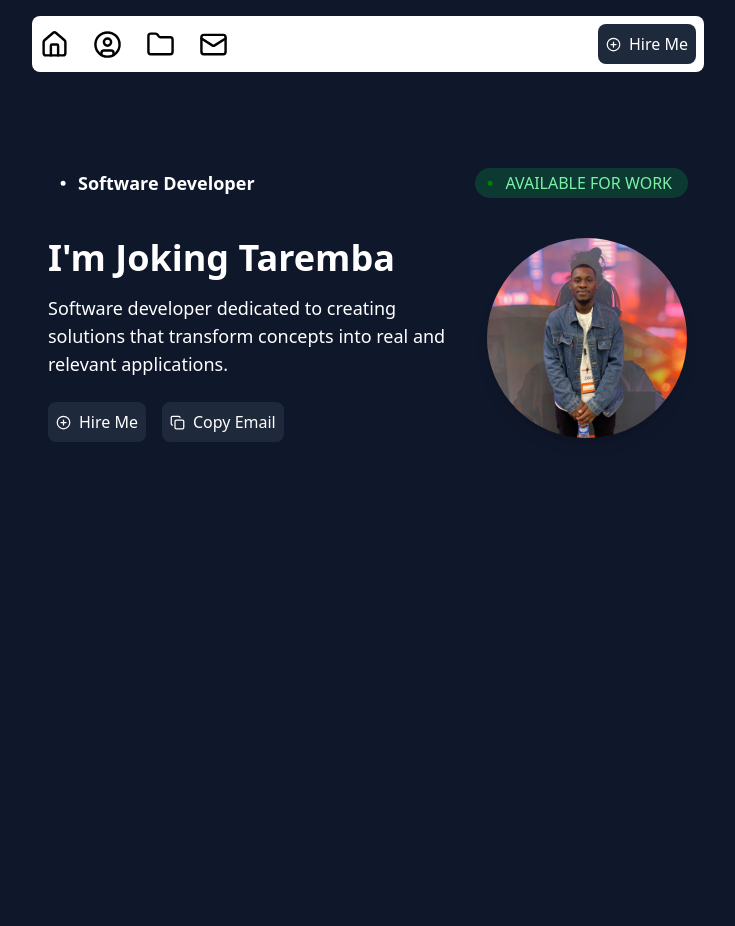
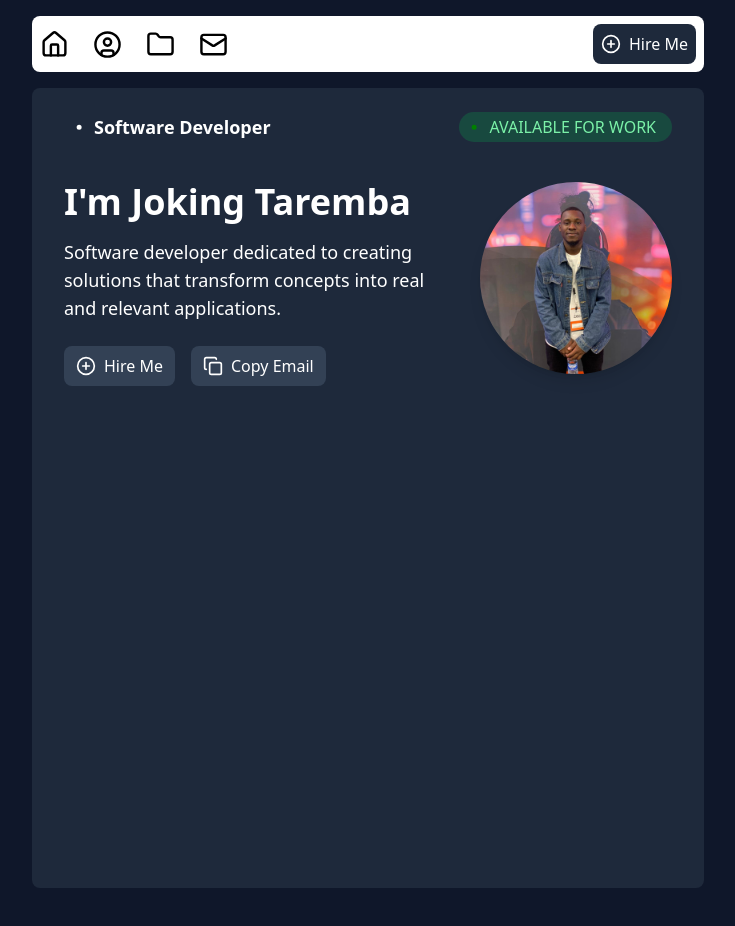
Before and after one commit to JokingTaremba/jokingwillportfolio, a Next.js app: page / in a window 1280 px wide. Shown: the top 926 px of the page, without its empty margins (272-1007 px from the left). After the commit the page ends 888 px from the top, so only its background shows below. Built offline with nearby package versions, Linux system fonts and the light colour scheme.

Commit message:
feat: create a customer button

```diff
--- a/src/app/layout.tsx
+++ b/src/app/layout.tsx
@@ -7,7 +7,7 @@ export default function RootLayout({ children }: { children: ReactNode }) {
     <html lang="pt">
       <body className="bg-[#0f172a]">
         <Navbar />
-        <main className="flex-1 pt-20">{children}</main>
+        <main className="">{children}</main>
       </body>
     </html>
   );
--- a/src/app/page.tsx
+++ b/src/app/page.tsx
@@ -2,8 +2,8 @@ import Home from "./sections/Home";
 
 export default function HomePage() {
   return (
-    <>
+    <div className="bg-[#1e293b] max-w-2xl rounded-lg mx-auto px-4">
       <Home />
-    </>
+    </div>
   );
 }
--- a/src/app/sections/Home.tsx
+++ b/src/app/sections/Home.tsx
@@ -1,11 +1,10 @@
-import CopyEmail from "@/components/copyEmail";
-import HireMe from "@/components/hireMe";
-import { Dot } from "lucide-react";
+import { CirclePlus, Copy, Dot } from "lucide-react";
 import Image from "next/image";
+import Button from "@/components/button";
 
 export default function Home() {
   return (
-    <section id="home" className="min-h-screen">
+    <section id="home" className=" min-h-screen pt-6">
       <div className="max-w-2xl mx-auto px-4">
         <div className="text-white flex justify-between items-center mb-10">
           <span className="flex items-center justify-center text-lg font-semibold">
@@ -29,8 +28,22 @@ export default function Home() {
               concepts into real and relevant applications.
             </p>
             <div className="flex justify-center md:justify-start gap-4">
-              <HireMe />
-              <CopyEmail />
+              <Button
+                text="Hire Me"
+                Icon={CirclePlus}
+                iconSize={20}
+                iconColor="white"
+                className="bg-[#334155] p-2 px-3 rounded-lg"
+                href="#hireme"
+              />
+              <Button
+                text="Copy Email"
+                Icon={Copy}
+                iconSize={20}
+                iconColor="white"
+                className="bg-[#334155] p-2 px-3 rounded-lg"
+                href="#copyemail"
+              />
             </div>
           </div>
 
--- a/src/components/Navbar.tsx
+++ b/src/components/Navbar.tsx
@@ -1,5 +1,5 @@
 import { CirclePlus, CircleUser, Folder, Home, Mail } from "lucide-react";
-import HireMe from "./hireMe";
+import Button from "./button";
 
 export default function Navbar() {
   return (
@@ -27,7 +27,14 @@ export default function Navbar() {
             </a>
           </li>
         </ul>
-        <HireMe />
+        <Button
+          text="Hire Me"
+          Icon={CirclePlus}
+          iconSize={20}
+          iconColor="white"
+          className="bg-[#1e293b] p-2 rounded-lg"
+          href="#hireme"
+        />
       </div>
     </header>
   );
--- /dev/null
+++ b/src/components/button.tsx
@@ -0,0 +1,26 @@
+import { LucideIcon } from "lucide-react";
+
+interface ButtonWithIconProps {
+  text: string;
+  href?: string;
+  Icon: LucideIcon;
+  iconSize?: number;
+  iconColor?: string;
+  className?: string;
+}
+
+export default function Button({
+  text,
+  href = "#",
+  Icon,
+  iconSize = 15,
+  iconColor = "white",
+  className = "bg-[#334155] p-2 rounded-lg",
+}: ButtonWithIconProps) {
+  return (
+    <a href={href} className={`flex items-center gap-2 ${className}`}>
+      <Icon size={iconSize} color={iconColor} />
+      <span className="text-white">{text}</span>
+    </a>
+  );
+}
--- a/src/components/copyEmail.tsx
+++ /dev/null
@@ -1,13 +0,0 @@
-import { CirclePlus, Copy } from "lucide-react";
-
-export default function CopyEmail() {
-  return (
-    <a
-      className="flex items-center gap-2 bg-[#1e293b] p-2 rounded-lg"
-      href="#copyemail"
-    >
-      <Copy size={15} color="white" />
-      <h1 className="text-white">Copy Email</h1>
-    </a>
-  );
-}
--- a/src/components/hireMe.tsx
+++ /dev/null
@@ -1,13 +0,0 @@
-import { CirclePlus } from "lucide-react";
-
-export default function HireMe() {
-  return (
-    <a
-      className="flex items-center gap-2 bg-[#1e293b] p-2 rounded-lg"
-      href="#hireme"
-    >
-      <CirclePlus size={15} color="white" />
-      <h1 className="text-white">Hire Me</h1>
-    </a>
-  );
-}
```
